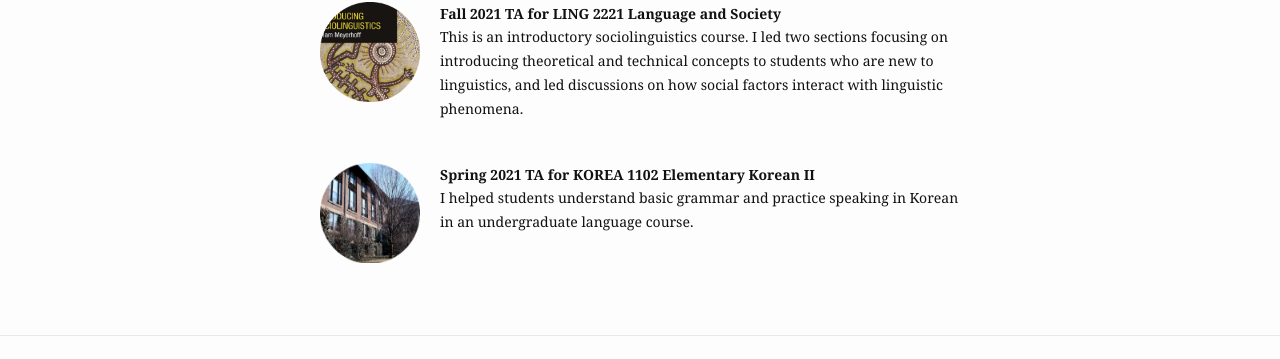
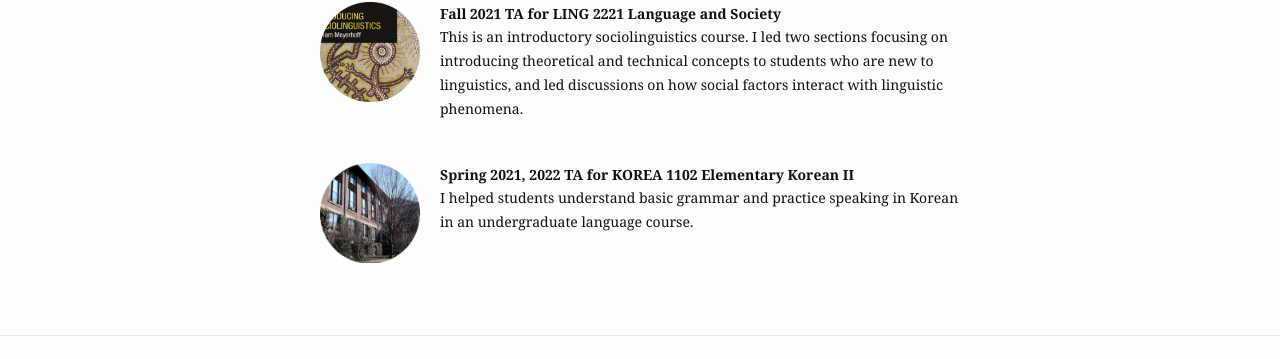
Before and after one commit to chloedkkwon/chloedkkwon.github.io, a Jekyll site: the page built from teaching.md, in a window 1280 px wide. Shown: the part 217-576 px from the top of the page. Built offline with Jekyll 4.4.1, drawn with Linux system fonts in a browser that asks for light colours.

Commit message:
Update teaching.md

```diff
--- a/teaching.md
+++ b/teaching.md
@@ -9,7 +9,7 @@ items:
       alt: meyerhoff
     description: This is an introductory sociolinguistics course. I led two sections focusing on introducing theoretical and technical concepts to students who are new to linguistics, and led discussions on how social factors interact with linguistic phenomena.
 
-  - title: Spring 2021 TA for KOREA 1102 Elementary Korean II
+  - title: Spring 2021, 2022 TA for KOREA 1102 Elementary Korean II
     image:
       src: /assets/img/work/rfhall.png
       alt: rfhall
```
